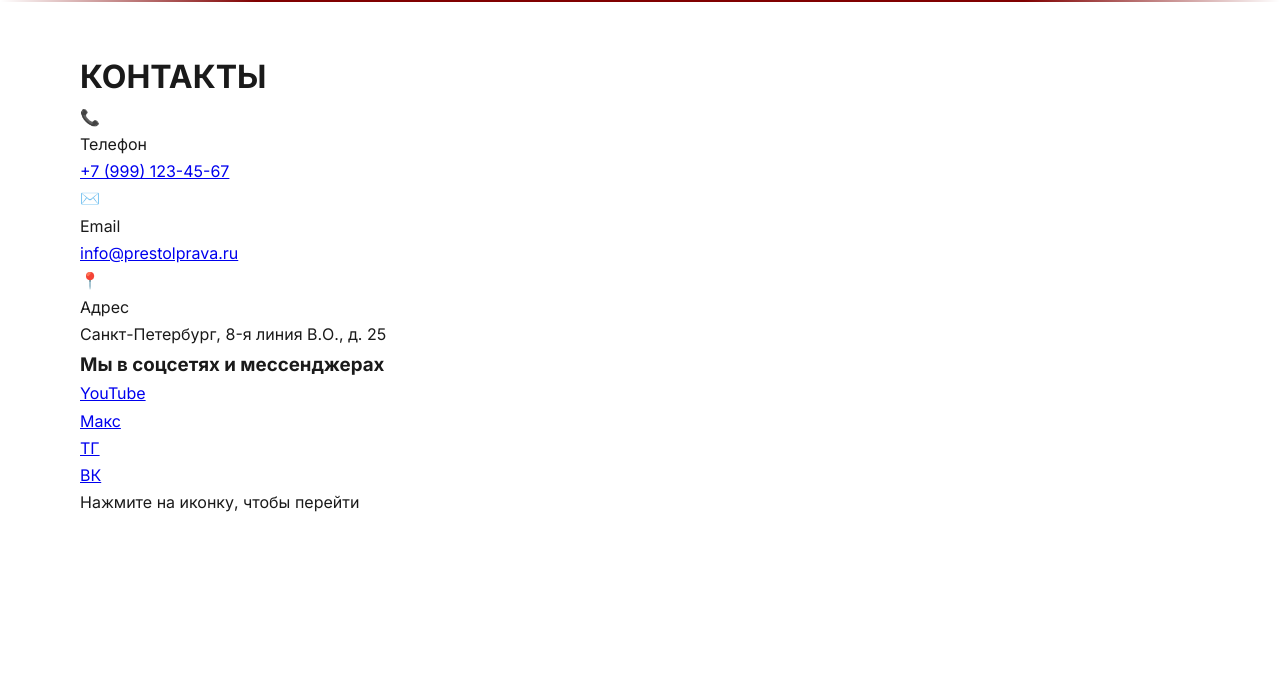
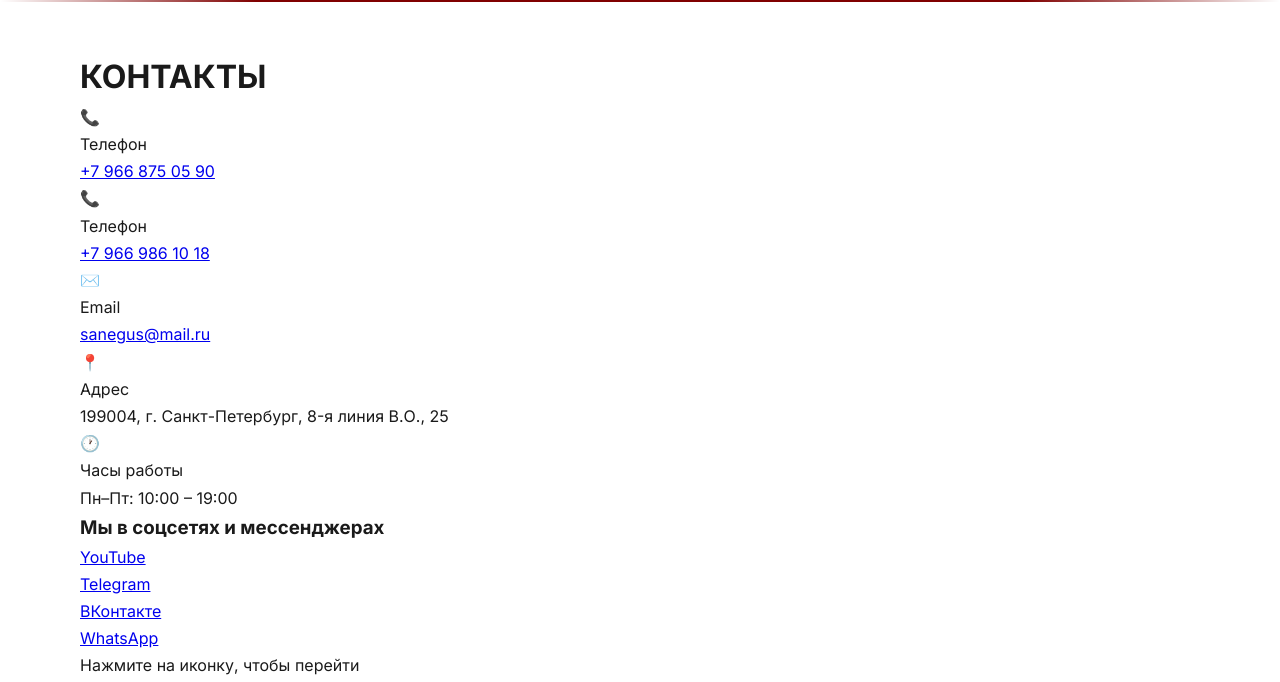
Before and after one commit to Anisia-AD/Gusev, a Django app: page /contacts/ in a window 1280 px wide. Shown: the part 118-800 px from the top of the page. Run offline with Django 5.2, Linux system fonts and the light colour scheme; some web fonts are replaced.

Commit message:
Update contacts.html

```diff
--- a/core/templates/core/contacts.html
+++ b/core/templates/core/contacts.html
@@ -4,56 +4,68 @@
     <h1 class="page-title">КОНТАКТЫ</h1>
 
     <div class="contacts-wrapper">
-        <!-- Телефон -->
         <div class="contact-card">
             <div class="contact-icon">📞</div>
             <div class="contact-info">
                 <div class="contact-label">Телефон</div>
-                <a href="tel:+79991234567" class="contact-value">+7 (999) 123-45-67</a>
+                <a href="tel:+79668750590" class="contact-value">+7 966 875 05 90</a>
             </div>
         </div>
 
-        <!-- Email -->
+        <div class="contact-card">
+            <div class="contact-icon">📞</div>
+            <div class="contact-info">
+                <div class="contact-label">Телефон</div>
+                <a href="tel:+79669861018" class="contact-value">+7 966 986 10 18</a>
+            </div>
+        </div>
+
         <div class="contact-card">
             <div class="contact-icon">✉️</div>
             <div class="contact-info">
                 <div class="contact-label">Email</div>
-                <a href="mailto:info@prestolprava.ru" class="contact-value">info@prestolprava.ru</a>
+                <a href="mailto:sanegus@mail.ru" class="contact-value">sanegus@mail.ru</a>
             </div>
         </div>
 
-        <!-- Адрес -->
         <div class="contact-card">
             <div class="contact-icon">📍</div>
             <div class="contact-info">
                 <div class="contact-label">Адрес</div>
-                <div class="contact-value">Санкт-Петербург, 8-я линия В.О., д. 25</div>
+                <div class="contact-value">199004, г. Санкт-Петербург, 8-я линия В.О., 25</div>
+            </div>
+        </div>
+
+        <div class="contact-card">
+            <div class="contact-icon">🕐</div>
+            <div class="contact-info">
+                <div class="contact-label">Часы работы</div>
+                <div class="contact-value">Пн–Пт: 10:00 – 19:00</div>
             </div>
         </div>
     </div>
 
-    <!-- Соцсети и мессенджеры -->
     <div class="social-section">
         <h3 class="social-title">Мы в соцсетях и мессенджерах</h3>
         <div class="social-grid-modern">
-            <a href="#" class="social-link">
+            <a href="https://youtube.com/@yralexx?si=_hs6hr6kE4U-yU21" class="social-link" target="_blank">
                 <div class="social-icon-circle">
                     <span class="social-icon-text">YouTube</span>
                 </div>
             </a>
-            <a href="#" class="social-link">
+            <a href="https://t.me/YrAlexx" class="social-link" target="_blank">
                 <div class="social-icon-circle">
-                    <span class="social-icon-text">Макс</span>
+                    <span class="social-icon-text">Telegram</span>
                 </div>
             </a>
-            <a href="#" class="social-link">
+            <a href="https://vk.ru/id33505885" class="social-link" target="_blank">
                 <div class="social-icon-circle">
-                    <span class="social-icon-text">ТГ</span>
+                    <span class="social-icon-text">ВКонтакте</span>
                 </div>
             </a>
-            <a href="#" class="social-link">
+            <a href="#" class="social-link" target="_blank">
                 <div class="social-icon-circle">
-                    <span class="social-icon-text">ВК</span>
+                    <span class="social-icon-text">WhatsApp</span>
                 </div>
             </a>
         </div>
```
